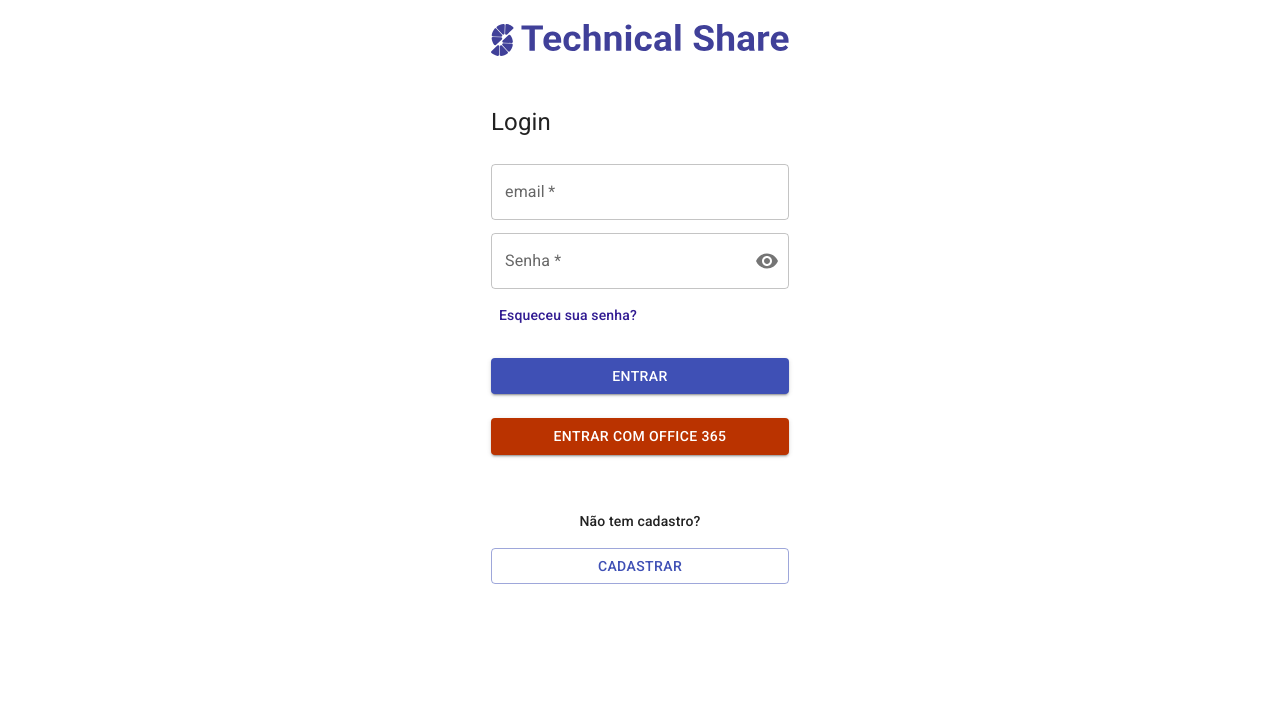
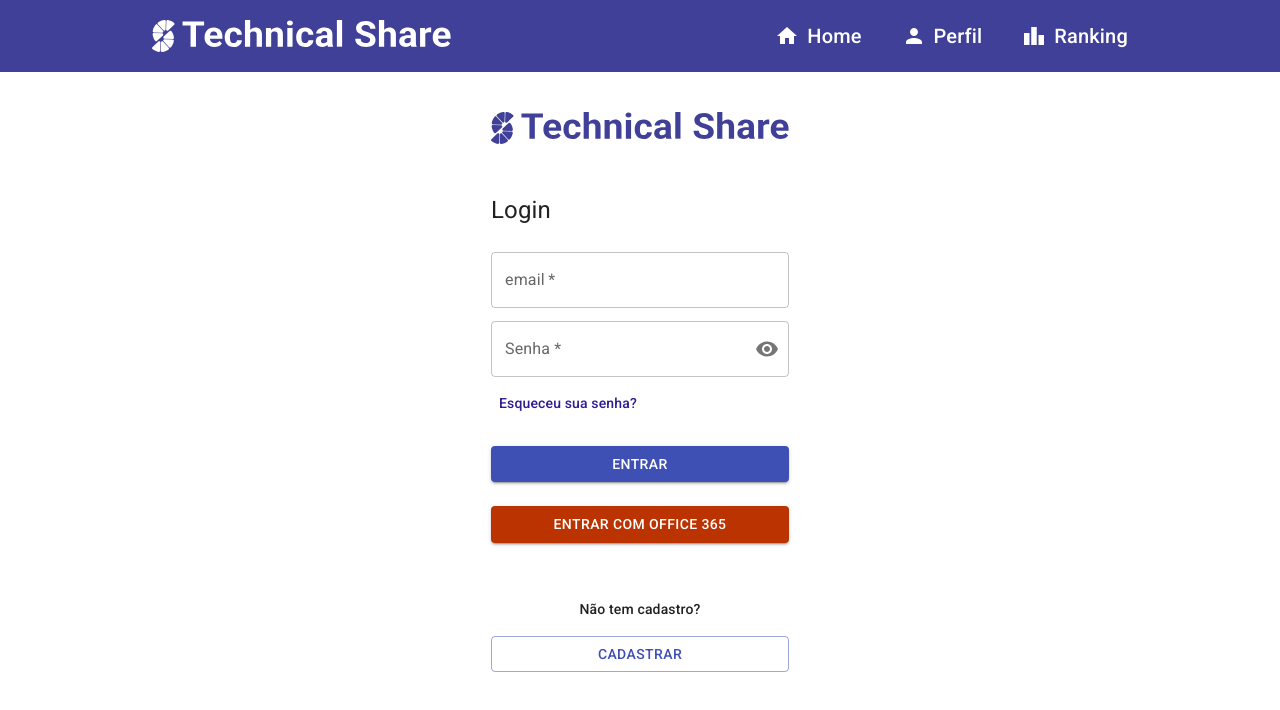
Before and after one commit to Squad-25/technical-share-25, a React (Create React App) app in the folder technical-share-25/: page / in a window 1280 px wide. Shown: the top 710 px of the page. Built offline with nearby package versions, Linux system fonts and the light colour scheme.

Commit message:
header completo

```diff
--- a/technical-share-25/src/App.js
+++ b/technical-share-25/src/App.js
@@ -6,12 +6,14 @@ import { ThemeProvider } from "@emotion/react"
 import theme from "./constants/theme"
 import BreadCrumbs from "./components/breadcrumbs/breadCrumbs"
 import styledComponents from "styled-components"
+import Header from "./components/header/header"
 
 const AppContainer = styledComponents.div`
 @media screen and (min-width: 704px) {
   display: flex;
   align-items: center;
   justify-content: center;
+  flex-direction: column;
 }
 `
 
@@ -22,6 +24,7 @@ function App() {
       <ThemeProvider theme={theme}>
         <BrowserRouter>
         <AppContainer>
+          <Header/>
         <BreadCrumbs/>
           <Router />
           <BottomNavigationComponent />
--- a/technical-share-25/src/components/header/header.jsx
+++ b/technical-share-25/src/components/header/header.jsx
@@ -1,24 +1,133 @@
-import "./header.css";
+import React from "react"
+import { useLocation, useNavigate } from "react-router-dom"
+import styledComponents from "styled-components"
+import logo from "../../assets/technicalshare-logo.svg"
+import { Home, Person, Leaderboard } from "@mui/icons-material"
 
-import React from 'react'
+const Container = styledComponents.div`
+.header-bg {
+  background-color: #404099;
+  @media screen and (max-width: 704px) {
+display: none;
+  }
+  margin-bottom: 16px;
+}
+
+.header {
+  width: 100vw;
+  display: flex;
+  justify-content: space-around;
+  gap: 20px;
+  align-items: center;
+  padding-top: 20px;
+  padding-bottom: 20px;
+  color: #FFFFFF;
+}
+
+.header-menu {
+  display: flex;
+  gap: 40px;
+  flex-wrap: wrap;
+  list-style-type: none;
+}
+
+.header-menu li {
+  display: flex;
+  align-items: center;
+  height: 32px;
+  position: relative;
+  text-decoration: none;
+  color: #FFFFFF;
+  cursor: pointer;
+  font-style: normal;
+  font-weight: 500;
+  font-size: 20px;
+  .icon{
+    margin-right: 8px;
+  }
+}
+
+.header-menu #home::after {
+  content: "";
+  display: block;
+  height: 2px;
+  align-self: flex-end;
+  width: ${(props) => (props.activeHome ? "100%" : "0%")};
+  background-color: white;
+  margin-top: 4px;
+  transition: 0.3s;
+  position: absolute;
+}
+.header-menu #profile::after {
+  content: "";
+  align-self: flex-end;
+  display: block;
+  height: 2px;
+  width: ${(props) => (props.activeProfile ? "100%" : "0%")};
+  background-color: white;
+  margin-top: 4px;
+  transition: 0.3s;
+  position: absolute;
+}
+
+.header-menu #ranking::after {
+  content: "";
+  align-self: flex-end;
+  display: block;
+  height: 2px;
+  width: ${(props) => (props.activeRanking ? "100%" : "0%")};
+  background-color: white;
+  margin-top: 4px;
+  transition: 0.3s;
+  position: absolute;
+}
+
+.header-menu #home:hover:after {
+  width: 100%;
+}
+.header-menu #profile:hover:after {
+  width: 100%;
+}
+.header-menu #ranking:hover:after {
+  width: 100%;
+}
+`
 
 export default function Header() {
+  const location = useLocation()
+  const navigate = useNavigate()
+
   return (
-<header class="header-bg">
-    <div class="header container">
-      <a href="./">
-        <img src="./img/bikcraft.svg" alt="bikecraft"/>
-      </a>
-
-      <nav aria-label="primaria">
-        <ul class="header-menu font-1-m cor-0">
-          <li><a href="./bicicletas.html">Bicicletas</a></li>
-          <li><a href="./seguros.html">Seguros</a></li>
-          <li><a href="./contato.html">Contato</a></li>
-        </ul>
-      </nav>
-
-    </div>
-  </header>
+    <Container
+      activeHome={location.pathname === "/home"}
+      activeProfile={location.pathname === "/profile"}
+      activeRanking={location.pathname === "/rank"}
+    >
+      <header className="header-bg">
+        <div className="header container">
+          <img
+            src={logo}
+            alt="Technical Share"
+            onClick={() => navigate("/home")}
+          />
+          <nav>
+            <ul className="header-menu">
+              <li id="home" onClick={() => navigate("/home")}>
+                <Home className="icon" />
+                <p>Home</p>
+              </li>
+              <li id="profile" onClick={() => navigate("/profile")}>
+                <Person className="icon" />
+                <p>Perfil</p>
+              </li>
+              <li id="ranking" onClick={() => navigate("/rank")}>
+                <Leaderboard className="icon" />
+                <p>Ranking</p>
+              </li>
+            </ul>
+          </nav>
+        </div>
+      </header>
+    </Container>
   )
 }
```
Also changed, not shown: technical-share-25/src/components/header/header.css (deleted, +0 -65 lines), technical-share-25/src/assets/technicalshare-logo.svg (added).
